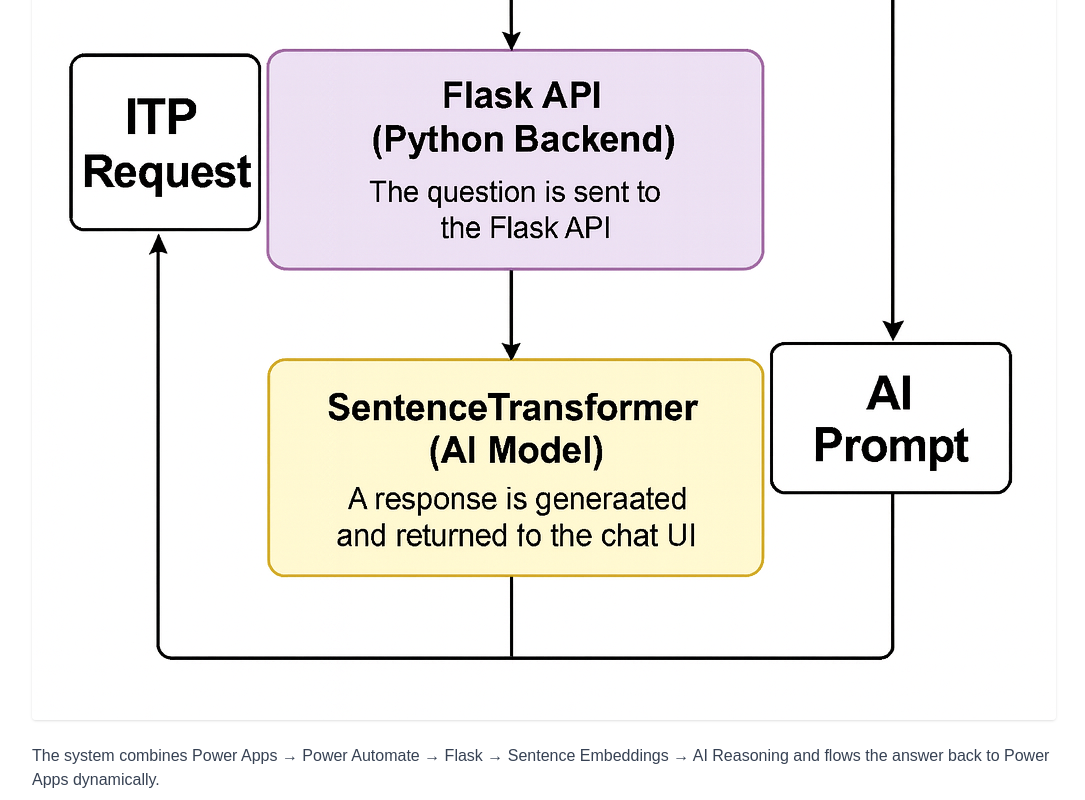
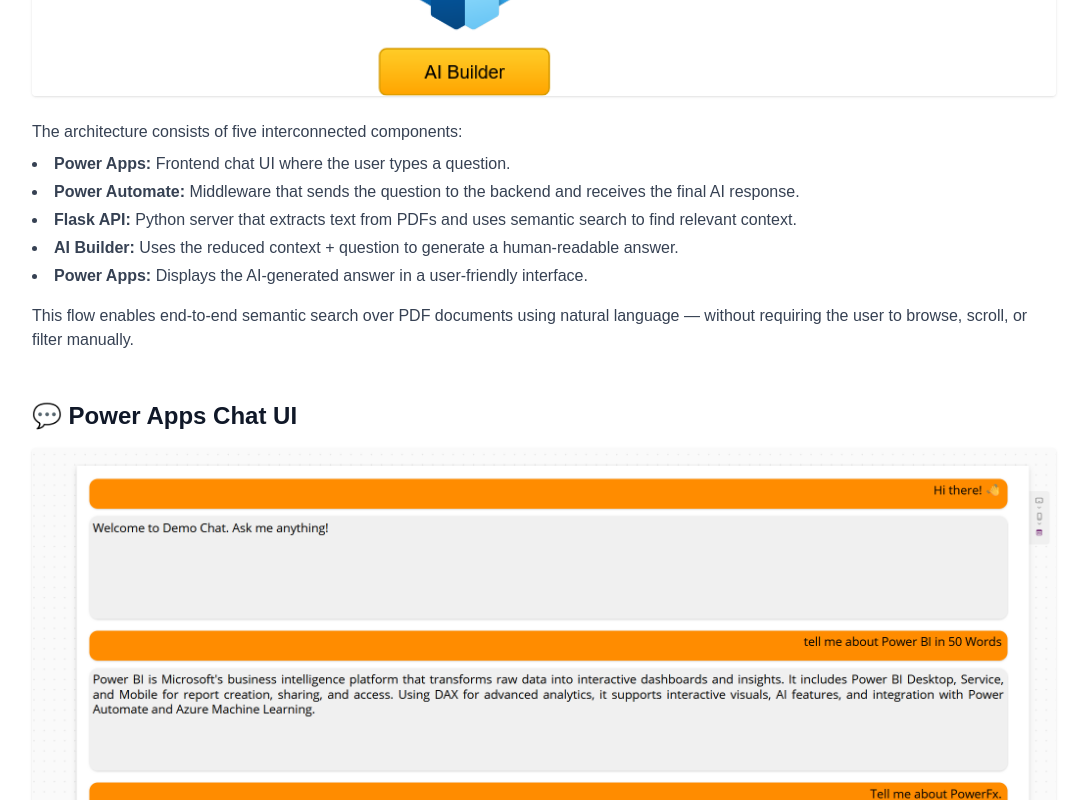
Before and after one commit to sudarshanAw/portfolio, a Next.js app: page /projects/pdf-context-chatbot in a window 1280 px wide. Shown: the part 2660-3460 px from the top of the page, without its empty margins (96-1181 px from the left). Built offline with nearby package versions, Linux system fonts and the light colour scheme.

Commit message:
architecture updated

```diff
--- a/src/app/projects/pdf-context-chatbot/page.tsx
+++ b/src/app/projects/pdf-context-chatbot/page.tsx
@@ -82,7 +82,17 @@
             className="rounded shadow mb-6"
           />
           <p className="text-gray-700">
-            The system combines Power Apps → Power Automate → Flask → Sentence Embeddings → AI Reasoning and flows the answer back to Power Apps dynamically.
+            The architecture consists of five interconnected components:
+          </p>
+          <ul className="list-disc list-inside text-gray-700 space-y-1 mt-2">
+            <li><strong>Power Apps:</strong> Frontend chat UI where the user types a question.</li>
+            <li><strong>Power Automate:</strong> Middleware that sends the question to the backend and receives the final AI response.</li>
+            <li><strong>Flask API:</strong> Python server that extracts text from PDFs and uses semantic search to find relevant context.</li>
+            <li><strong>AI Builder:</strong> Uses the reduced context + question to generate a human-readable answer.</li>
+            <li><strong>Power Apps:</strong> Displays the AI-generated answer in a user-friendly interface.</li>
+          </ul>
+          <p className="text-gray-700 mt-4">
+            This flow enables end-to-end semantic search over PDF documents using natural language — without requiring the user to browse, scroll, or filter manually.
           </p>
         </section>
 
```
Also changed, not shown: public/projects/pdf-context-chatbot/architecture_diagram.png.
